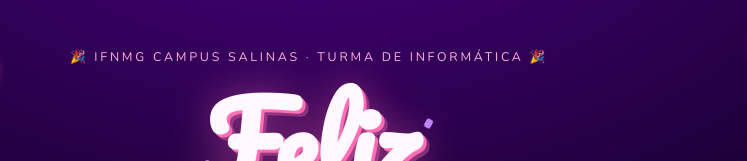
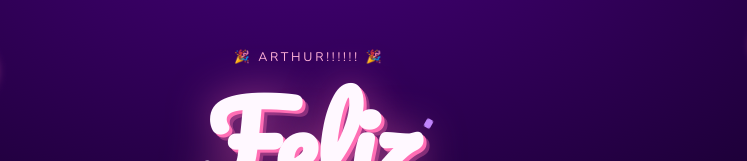
Before and after one commit to Ryanderson-GALO/Arthur-Porto-especial, a plain HTML site: page index.html in a window 1280 px wide. Shown: the top 161 px of the page, 331-1078 px from the left. Drawn offline with nearby package versions, Linux system fonts and the light colour scheme; grey boxes are pictures that could not be loaded.

Commit message:
Refactor: alteração de texto

```diff
--- a/index.html
+++ b/index.html
@@ -56,7 +56,7 @@
       <span class="star s6">✶</span>
 
       <header class="hero">
-        <p class="eyebrow">🎉 IFNMG Campus Salinas · Turma de Informática 🎉</p>
+        <p class="eyebrow">🎉 ARTHUR!!!!!! 🎉</p>
 
         <h1 class="titulo">
           Feliz<br />
```
